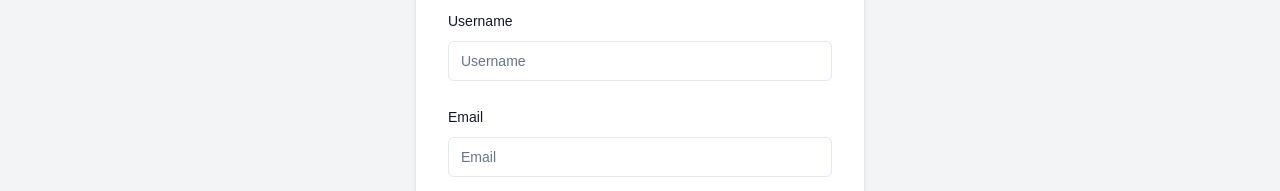
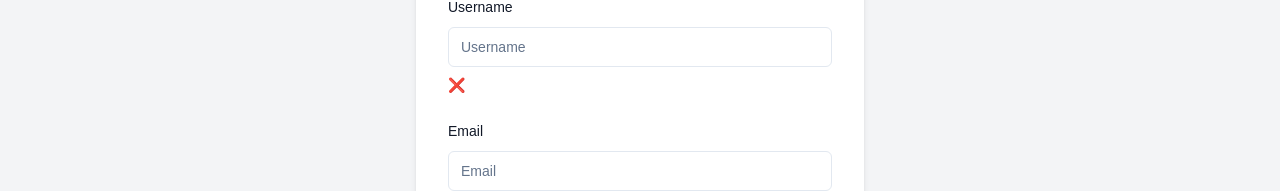
Before and after one commit to amank736836/Stealthy-Note, a Next.js app: page /sign-up in a window 1280 px wide. Shown: the part 241-432 px from the top of the page. Built offline with nearby package versions, Linux system fonts and the light colour scheme; no server answers.

Commit message:
Enhance SignUp component with default form values and improve username uniqueness check

```diff
--- a/src/app/(auth)/sign-up/page.tsx
+++ b/src/app/(auth)/sign-up/page.tsx
@@ -48,8 +48,22 @@ function SignUp({
   const setDebouncedUsername = useDebounceCallback(setUsername, 500);
   const [error, setError] = useState<string>("");
 
+  const { identifier } = use(searchParams);
+
+  useEffect(() => {
+    if (identifier?.includes("@")) {
+      form.setValue("email", identifier);
+    } else {
+      form.setValue("username", identifier || "");
+    }
+  }, [identifier]);
+
   const form = useForm<z.infer<typeof signUpSchema>>({
     resolver: zodResolver(signUpSchema),
+    defaultValues: {
+      email: identifier?.includes("@") ? identifier : "",
+      username: identifier || "",
+    },
   });
 
   const watchFields = form.watch([
@@ -71,19 +85,9 @@ function SignUp({
     }
   }, [watchFields]);
 
-  const { identifier } = use(searchParams);
-
-  useEffect(() => {
-    if (identifier?.includes("@")) {
-      form.setValue("email", identifier);
-    } else {
-      form.setValue("username", identifier || "");
-    }
-  }, [identifier]);
-
   useEffect(() => {
     const checkUsernameUnique = async () => {
-      if (username) {
+      if (!username || username.length < 2) return;
       setIsCheckingUsername(true);
       setUsernameMessage("");
       try {
@@ -98,7 +102,6 @@ function SignUp({
         );
       } finally {
         setIsCheckingUsername(false);
-        }
       }
     };
 
@@ -174,14 +177,12 @@ function SignUp({
                     <Loader2 className="animate-spin text-gray-500 dark:text-gray-400" />
                   )}
                   <p
-                    className={`text-sm ${
-                      usernameMessage === "Username is unique"
-                        ? "text-green-500"
-                        : "text-red-500"
-                    }`}
+                    className={`text-sm flex items-center ${usernameMessage === "Username is unique" ? "text-green-500" : "text-red-500"}`}
                   >
+                    {usernameMessage === "Username is unique" ? "✅" : "❌"}{" "}
                     {usernameMessage}
                   </p>
+
                   <FormMessage />
                 </FormItem>
               )}
```
Lines whose indentation alone changed are shown as unchanged.
